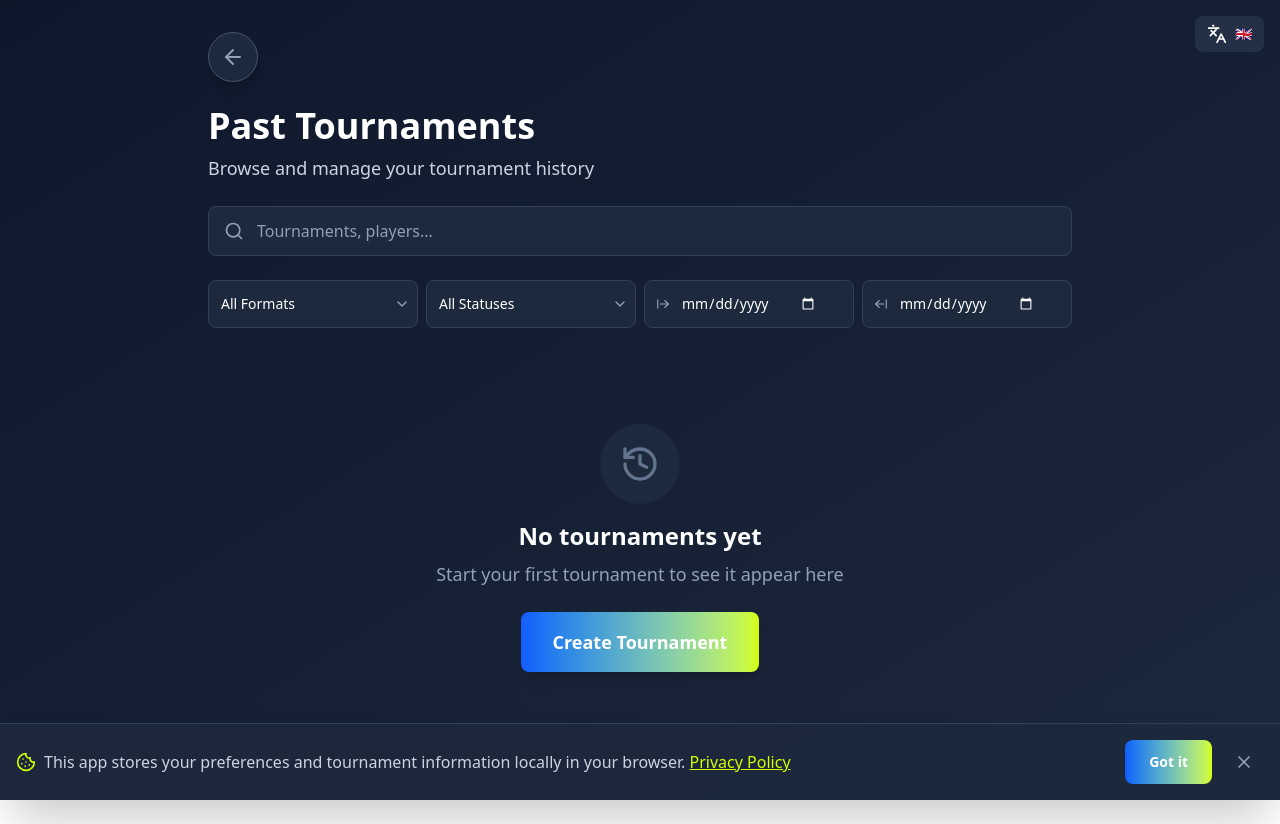
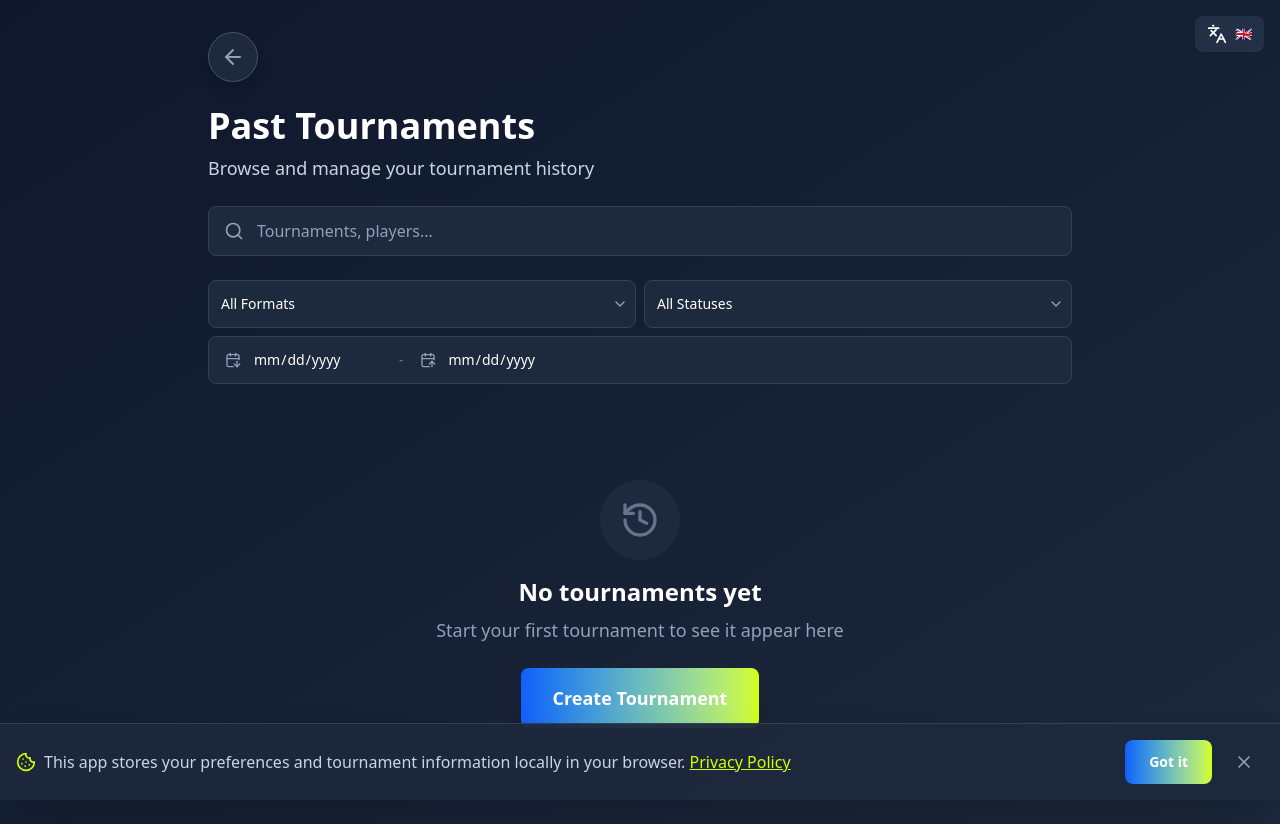
Before and after one commit to DarBrick/padel-boy, a React (Vite) app: page /past in a window 1280 px wide. Before the commit the page ends 800 px from the top, so only its background shows below. Built offline with nearby package versions, Linux system fonts and the light colour scheme.

Commit message:
improve date range filter in tournamet page

```diff
--- a/src/pages/PastTournaments.tsx
+++ b/src/pages/PastTournaments.tsx
@@ -1,7 +1,7 @@
 import { useTranslation } from 'react-i18next'
 import { useNavigate } from 'react-router-dom'
-import { useState, useMemo, useEffect } from 'react'
-import { Search, History, Inbox, ArrowUp, Download, X, ArrowLeftFromLine, ArrowRightFromLine, ChevronDown } from 'lucide-react'
+import { useState, useMemo, useEffect, useRef } from 'react'
+import { Search, History, Inbox, ArrowUp, Download, X, CalendarArrowDown, CalendarArrowUp, ChevronDown } from 'lucide-react'
 import { IconButton } from '../components/IconButton'
 import { TournamentCard } from '../components/TournamentCard'
 import { GradientButton } from '../components/GradientButton'
@@ -21,6 +21,10 @@ export function PastTournaments() {
   const [deleteConfirmId, setDeleteConfirmId] = useState<string | null>(null)
   const [visibleCount, setVisibleCount] = useState(10)
   const [showScrollTop, setShowScrollTop] = useState(false)
+
+  // Refs for date pickers
+  const dateFromRef = useRef<HTMLInputElement>(null)
+  const dateToRef = useRef<HTMLInputElement>(null)
 
   // Filter states
   const [selectedFormat, setSelectedFormat] = useState<'americano' | 'mexicano' | null>(null)
@@ -158,7 +162,9 @@ export function PastTournaments() {
         </div>
 
         {/* Filters */}
-        <div className="grid grid-cols-2 md:grid-cols-4 gap-2">
+        <div className="space-y-2">
+          {/* Format and Status in first row */}
+          <div className="grid grid-cols-2 gap-2">
             {/* Format dropdown with clear button */}
             <div className="relative">
             <select
@@ -215,52 +221,68 @@ export function PastTournaments() {
               </button>
             )}
             </div>
+          </div>
 
-          {/* Date range with clear buttons */}
-          <div className="relative">
-            <ArrowRightFromLine className="absolute left-3 top-1/2 -translate-y-1/2 w-3.5 h-3.5 text-slate-400 pointer-events-none z-10" />
+          {/* Unified date range bar */}
+          <div className="relative flex items-center gap-2 px-3 py-2 bg-slate-800 border border-slate-700 rounded-lg min-h-[44px] sm:min-h-[46px] md:min-h-[48px] focus-within:border-[var(--color-padel-yellow)] transition-colors">
+            {/* From date section */}
+            <button
+              type="button"
+              onClick={() => dateFromRef.current?.showPicker?.() || dateFromRef.current?.focus()}
+              className="p-1 hover:bg-slate-700 rounded transition-colors"
+              aria-label="Select from date"
+            >
+              <CalendarArrowDown className="w-4 h-4 text-slate-400" />
+            </button>
+
             <input
+              ref={dateFromRef}
               type="date"
               value={dateFrom}
               onChange={(e) => setDateFrom(e.target.value)}
               max={dateTo || undefined}
-              className="w-full pl-9 pr-9 py-2 bg-slate-800 border border-slate-700 rounded-lg text-white text-sm focus:border-[var(--color-padel-yellow)] focus:outline-none transition-colors min-h-[44px] sm:min-h-[46px] md:min-h-[48px] [&::-webkit-calendar-picker-indicator]:cursor-pointer [&::-webkit-calendar-picker-indicator]:ml-1 [&::-webkit-calendar-picker-indicator]:brightness-0 [&::-webkit-calendar-picker-indicator]:invert [&::-webkit-calendar-picker-indicator]:hover:brightness-150"
+              className="bg-transparent border-none outline-none text-white text-sm w-auto min-w-0 [&::-webkit-calendar-picker-indicator]:hidden [&::-webkit-datetime-edit]:text-white [&::-webkit-datetime-edit-fields-wrapper]:text-white"
             />
-            {dateFrom && (
+
             <button
-                onClick={(e) => {
-                  e.stopPropagation()
-                  setDateFrom('')
-                }}
-                className="absolute right-2 top-1/2 -translate-y-1/2 p-1 hover:bg-slate-700 rounded transition-colors z-10"
+              type="button"
+              onClick={() => setDateFrom('')}
+              className={`p-0.5 hover:bg-slate-700 rounded transition-colors ${!dateFrom ? 'invisible pointer-events-none' : ''}`}
               aria-label="Clear from date"
             >
               <X className="w-3.5 h-3.5 text-slate-400" />
             </button>
-            )}
-          </div>
 
-          <div className="relative">
-            <ArrowLeftFromLine className="absolute left-3 top-1/2 -translate-y-1/2 w-3.5 h-3.5 text-slate-400 pointer-events-none z-10" />
+            {/* Separator */}
+            <span className="text-slate-500 text-sm px-1">-</span>
+
+            {/* To date section */}
+            <button
+              type="button"
+              onClick={() => dateToRef.current?.showPicker?.() || dateToRef.current?.focus()}
+              className="p-1 hover:bg-slate-700 rounded transition-colors"
+              aria-label="Select to date"
+            >
+              <CalendarArrowUp className="w-4 h-4 text-slate-400" />
+            </button>
+
             <input
+              ref={dateToRef}
               type="date"
               value={dateTo}
               onChange={(e) => setDateTo(e.target.value)}
               min={dateFrom || undefined}
-              className="w-full pl-9 pr-9 py-2 bg-slate-800 border border-slate-700 rounded-lg text-white text-sm focus:border-[var(--color-padel-yellow)] focus:outline-none transition-colors min-h-[44px] sm:min-h-[46px] md:min-h-[48px] [&::-webkit-calendar-picker-indicator]:cursor-pointer [&::-webkit-calendar-picker-indicator]:ml-1 [&::-webkit-calendar-picker-indicator]:brightness-0 [&::-webkit-calendar-picker-indicator]:invert [&::-webkit-calendar-picker-indicator]:hover:brightness-150"
+              className="bg-transparent border-none outline-none text-white text-sm w-auto min-w-0 [&::-webkit-calendar-picker-indicator]:hidden [&::-webkit-datetime-edit]:text-white [&::-webkit-datetime-edit-fields-wrapper]:text-white"
             />
-            {dateTo && (
+
             <button
-                onClick={(e) => {
-                  e.stopPropagation()
-                  setDateTo('')
-                }}
-                className="absolute right-2 top-1/2 -translate-y-1/2 p-1 hover:bg-slate-700 rounded transition-colors z-10"
+              type="button"
+              onClick={() => setDateTo('')}
+              className={`p-0.5 hover:bg-slate-700 rounded transition-colors ${!dateTo ? 'invisible pointer-events-none' : ''}`}
               aria-label="Clear to date"
             >
               <X className="w-3.5 h-3.5 text-slate-400" />
             </button>
-            )}
           </div>
         </div>
       </div>
```
Lines whose indentation alone changed are shown as unchanged.
